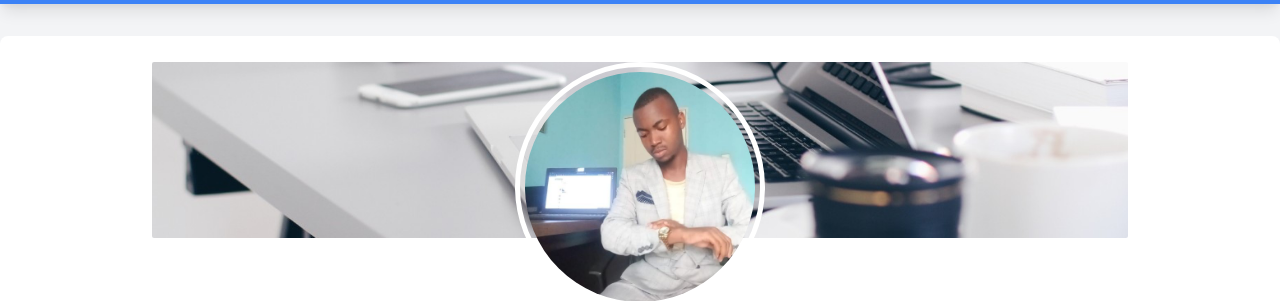
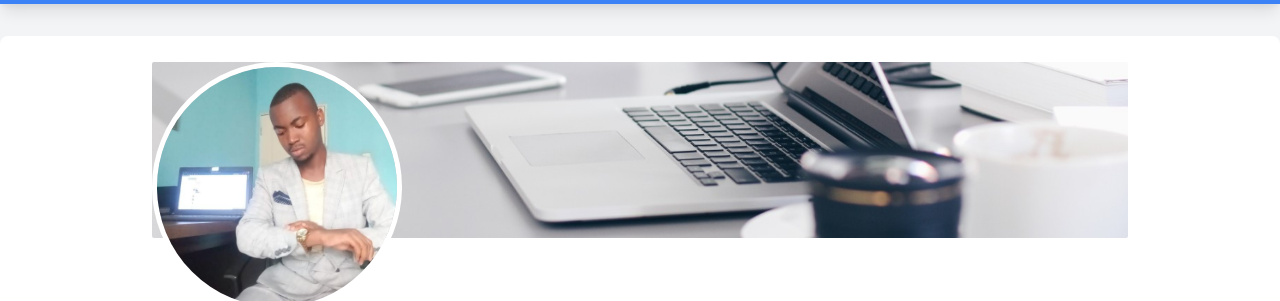
Before and after one commit to BrunoManjate/my-site, a plain HTML site: page index.html in a window 1280 px wide. Shown: the part 84-385 px from the top of the page. Drawn offline with nearby package versions, Linux system fonts and the light colour scheme.

Commit message:
index.html
Signed-off-by: Bruno F. Manjate <87826515+BrunoManjate@users.noreply.github.com>

```diff
--- a/index.html
+++ b/index.html
@@ -60,10 +60,6 @@
             width: 250px;
             height: 250px;
             border-radius: 50%;
-            position: absolute;
-            left: 50%;
-            padding: 5px;
-            transform: translateX(-50%);
             border: 5px solid white;
         }
         .profile-content {
```
